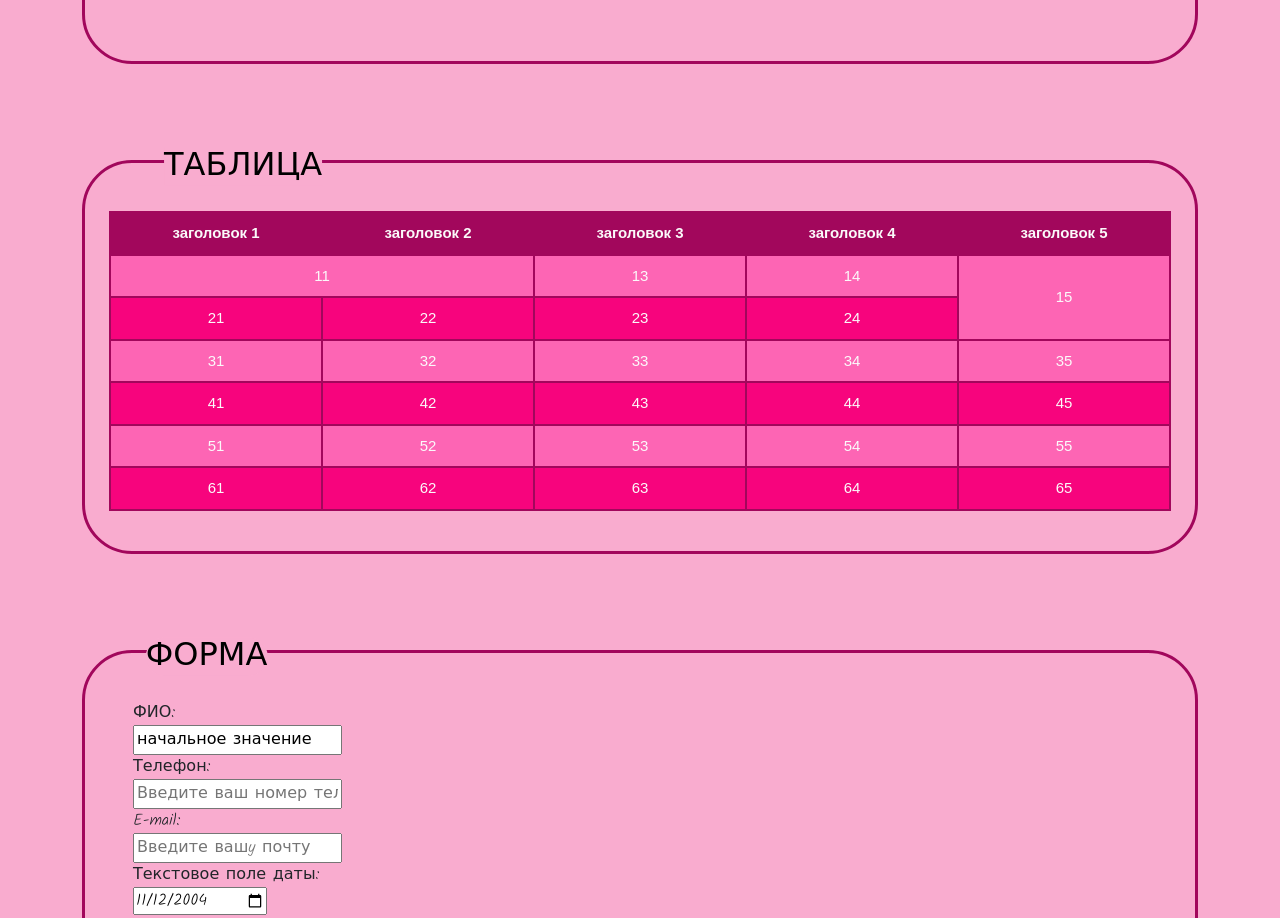
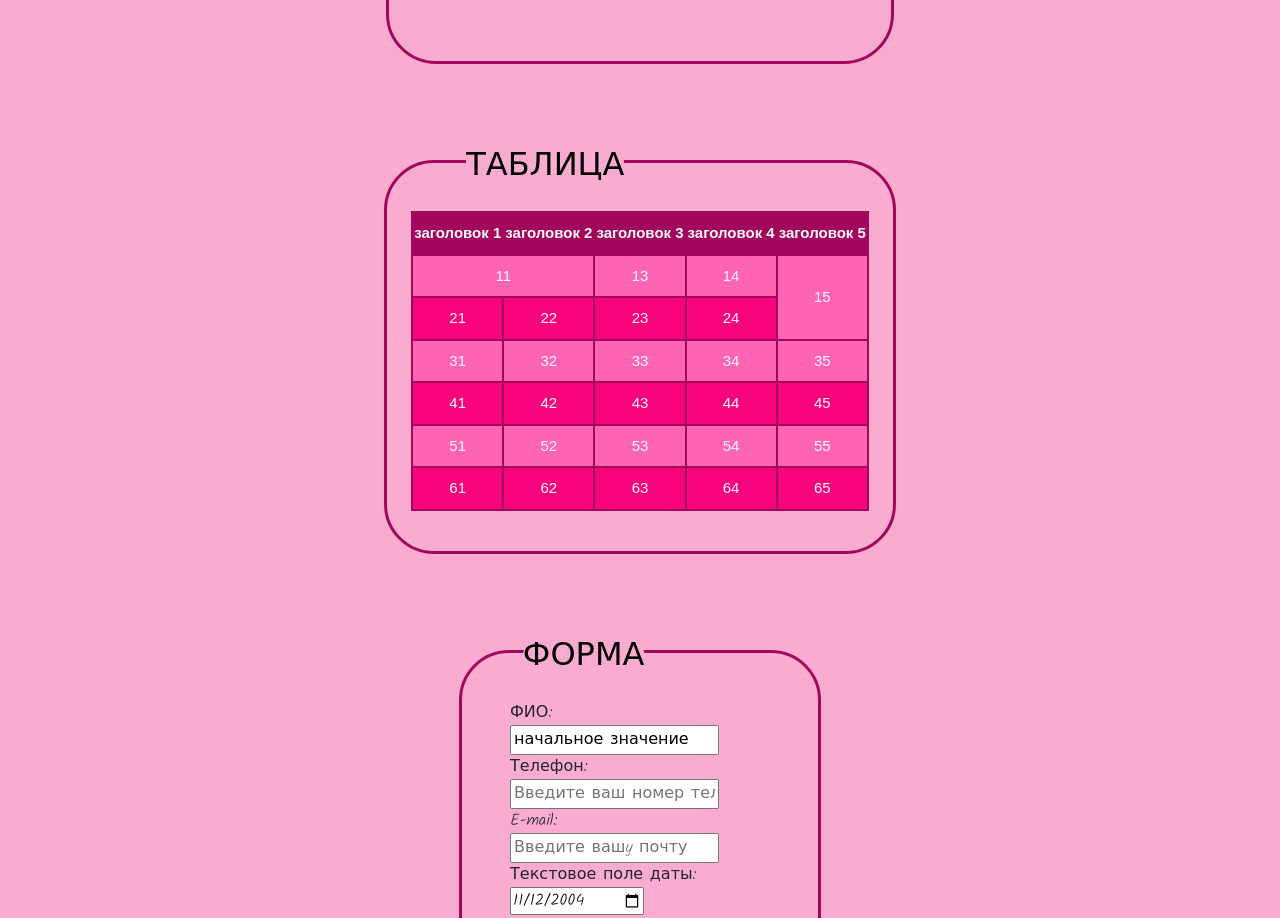
Before and after one commit to ShaykinaEva/ShaykinaEva.github.io, a plain HTML site: page index4.html in a window 1280 px wide. Shown: the part 1059-1977 px from the top of the page. Drawn offline with Linux system fonts and the light colour scheme.

Commit message:
completed

```diff
--- a/index4.html
+++ b/index4.html
@@ -113,7 +113,7 @@
           </div>
         </div>
       </div>
-      <div class="container">
+      <div class="container rec">
         <div class="row">
           <div class="col-12">
             <div class="block block_table m-5 p-4 pt-5 mx-auto">
--- a/styles/style.css
+++ b/styles/style.css
@@ -1,5 +1,6 @@
 @import url('https://fonts.googleapis.com/css2?family=Kalam:wght@300;700&family=M+PLUS+Rounded+1c:wght@300;500;900&display=swap');
-#page .container{
+#page .container,
+#page{
   display: flex;
   flex-direction: column;
 
@@ -193,6 +194,9 @@ a {
     flex: 3;
     order: 2;
   }
+  .rec{
+    order: -1;
+  }
   @media screen and (min-width: 800px) and (orientation: landscape) {
     .headerblock {
       flex-direction: row;
@@ -212,5 +216,11 @@ a {
     .form{
       width: 100%;
     }
-
+    .container{
+      display: inline-flex !important;
+      align-items: center;
+    }
+    .rec{
+      order: 0;
+    }
   }
```
